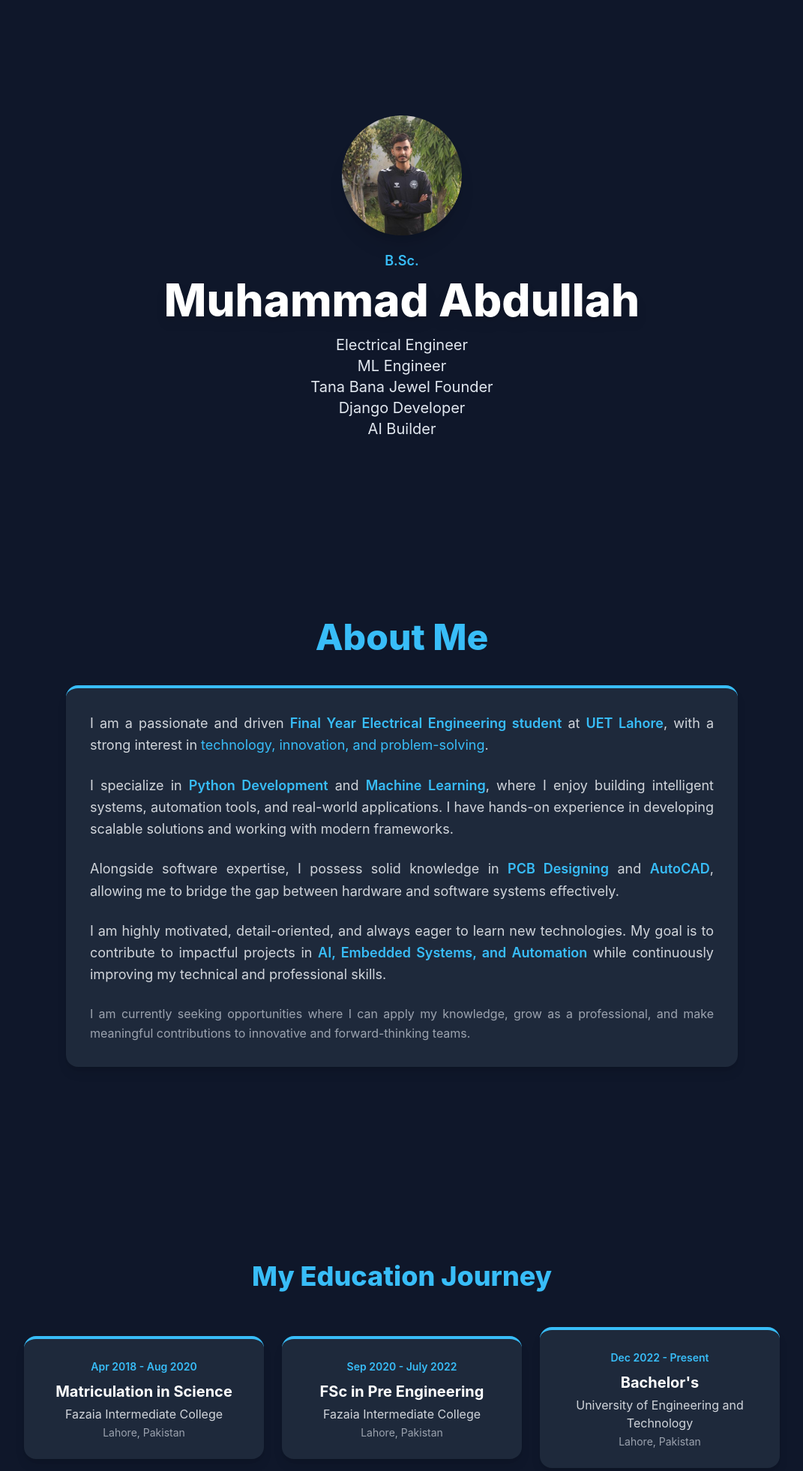
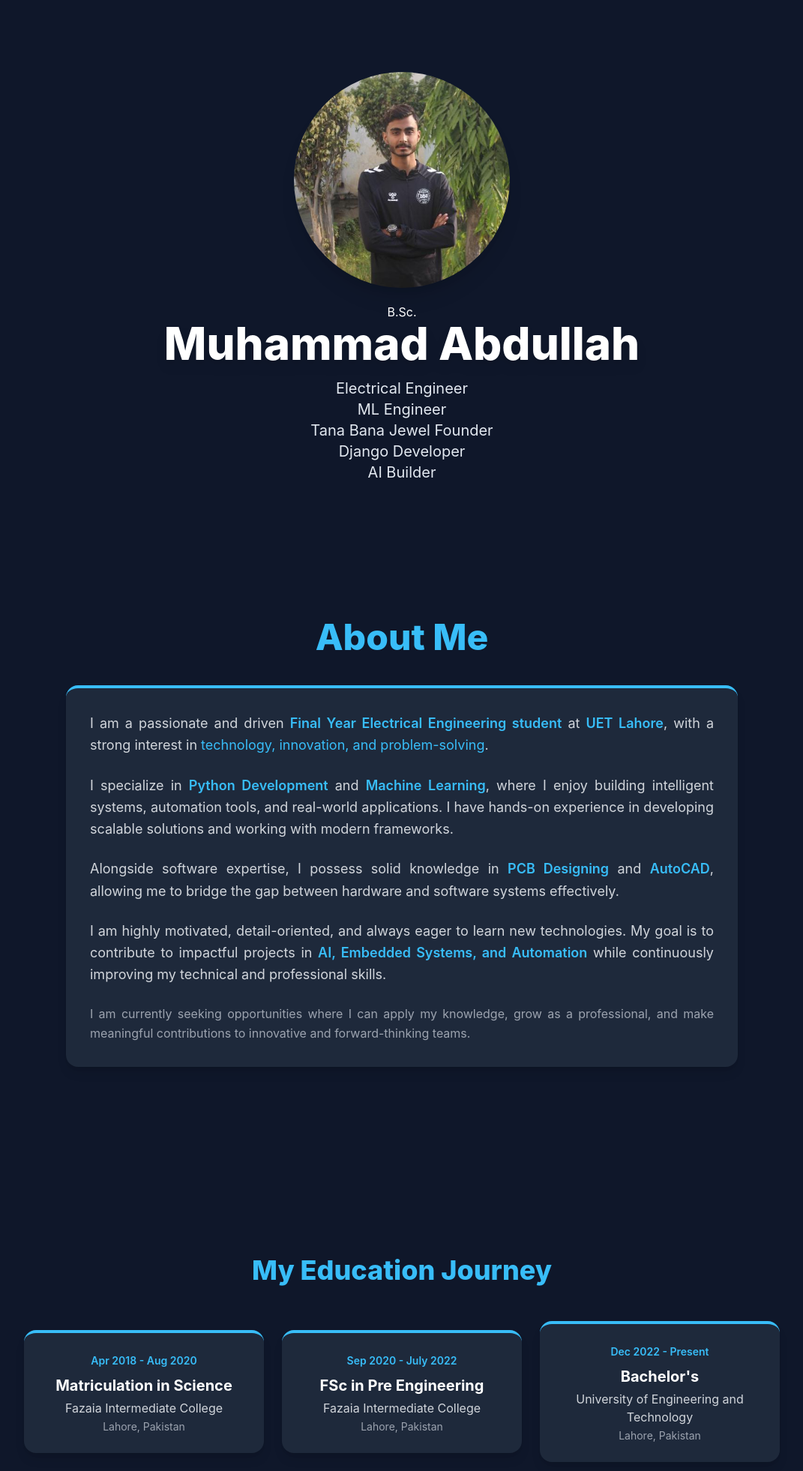
Before and after one commit to abdullahee297/engrabdullah, a Django app: page / in a window 1280 px wide. Shown: the part 70-2032 px from the top of the page at 75% size, without its empty margins (104-1175 px from the left). Run offline with Django 5.2, Linux system fonts and the light colour scheme; some libraries are stand-ins or nearby versions.

Commit message:
UI Updated

```diff
--- a/templates/index.html
+++ b/templates/index.html
@@ -39,7 +39,7 @@
         <div class="relative z-10 text-center">
 
             <img src="{% static 'images/portfolio.jpg' %}"
-                 class="w-40 h-40 mx-auto rounded-full shadow-xl mb-5">
+                 class="w-40 h-40 md:w-56 md:h-56 lg:w-72 lg:h-72 mx-auto rounded-full shadow-xl mb-5"
 
             <p class="text-sky-400 font-semibold text-lg mb-2">
                 B.Sc.
@@ -111,7 +111,7 @@
 
     {% comment %} education {% endcomment %}
 
-    <section id="education" class="bg-slate-900 min-h-screen py-10 px-6" data-aos="fade-up">
+    <section id="education" class="bg-slate-900 min-h-screen py-8 px-6" data-aos="fade-up">
         <div class="bg-slate-900 min-h-screen py-12 px-4">
 
             <h1 class="text-4xl font-extrabold text-sky-400 text-center mb-12">
@@ -167,7 +167,7 @@
 
     {% comment %} Experience {% endcomment %}
 
-    <section id="skill" class="bg-slate-900 min-h-screen py-10 px-6" data-aos="fade-up">
+    <section id="skill" class="bg-slate-900 min-h-screen py-8 px-6" data-aos="fade-up">
         <div class="bg-slate-900 min-h-screen py-16 px-6">
 
         <h1 class="text-6xl font-bold text-center mb-14 bg-gradient-to-r from-purple-400 to-pink-600 bg-clip-text text-transparent">
@@ -213,7 +213,7 @@
 
     {% comment %} Experience {% endcomment %}
 
-    <section id="experience" class="bg-slate-900 min-h-screen py-10 px-6" data-aos="fade-up">
+    <section id="experience" class="bg-slate-900 min-h-screen py-8 px-6" data-aos="fade-up">
         <div class="bg-slate-900 min-h-screen py-16 px-6">
 
             <h1 class="text-6xl font-bold text-center mb-14 bg-gradient-to-r from-purple-400 to-pink-600 bg-clip-text text-transparent">
@@ -292,7 +292,7 @@
 
     {% comment %} projects {% endcomment %}
 
-    <section id="projects" class="bg-slate-900 min-h-screen py-20 px-6" data-aos="fade-up">
+    <section id="projects" class="bg-slate-900 min-h-screen py-8 px-6" data-aos="fade-up">
         <div class="bg-slate-900 min-h-screen py-16 px-6">
 
         <!-- Heading -->
```
